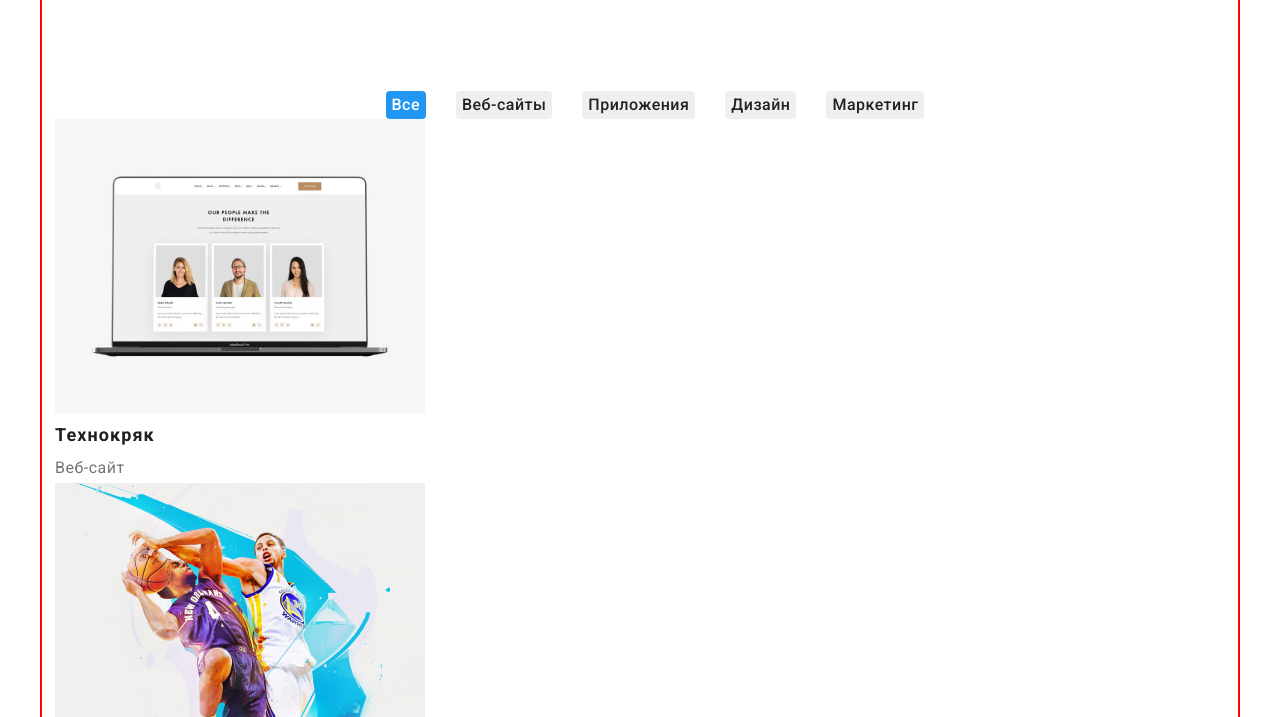
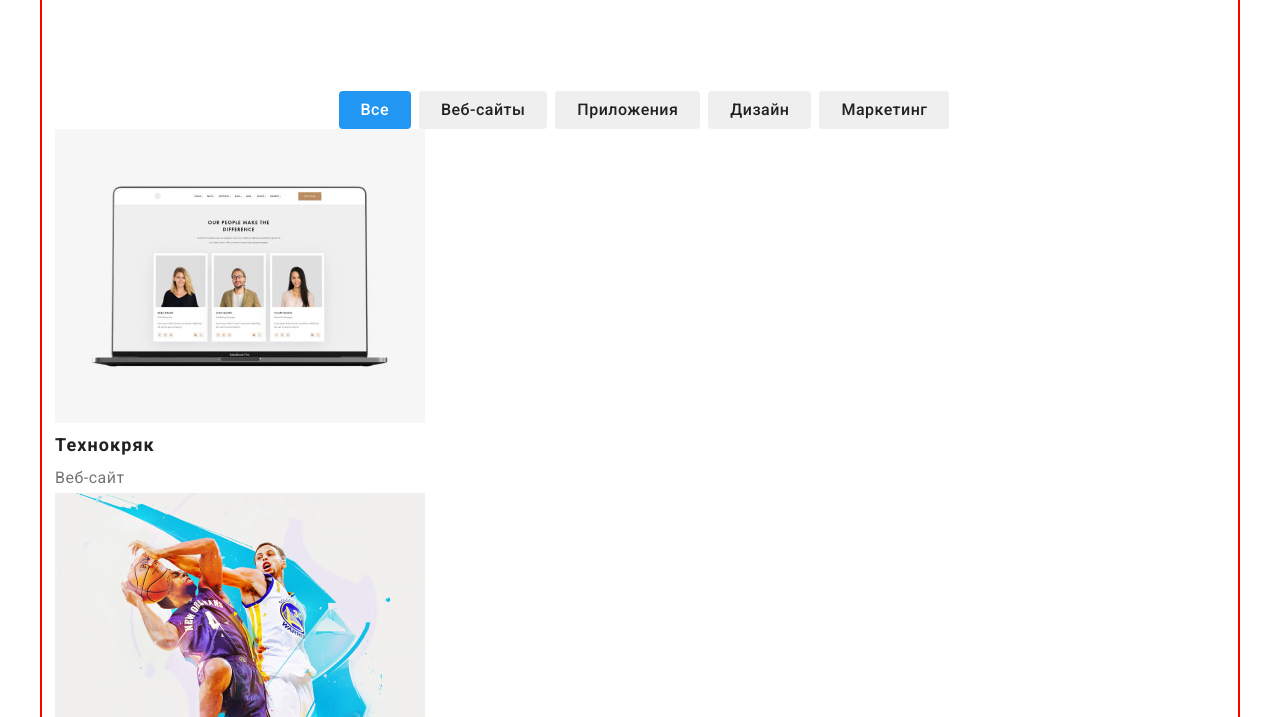
Before and after one commit to srg72/goit-markup-hw-03, a plain HTML site: page portfolio.html in a window 1280 px wide. Shown: the part 83-800 px from the top of the page. Drawn offline with nearby package versions, Linux system fonts and the light colour scheme.

Commit message:
Filters-button-ДЗ-3

```diff
--- a/css/styles.css
+++ b/css/styles.css
@@ -224,11 +224,16 @@ p {
 /* button portfolio */
 
 .button {
+  display: flex;
   font-family: "Roboto";
   font-style: normal;
   font-weight: 500;
   font-size: 16px;
   line-height: 1.6;
+  padding-top: 6px;
+  padding-right: 22px;
+  padding-bottom: 6px;
+  padding-left: 22px;
 
   text-align: center;
   letter-spacing: 0.03em;
@@ -494,5 +499,5 @@ p {
   padding-top: 94px;
 }
 .main-item {
-  margin-left: 30px;
+  margin-left: 8px;
 }
```
